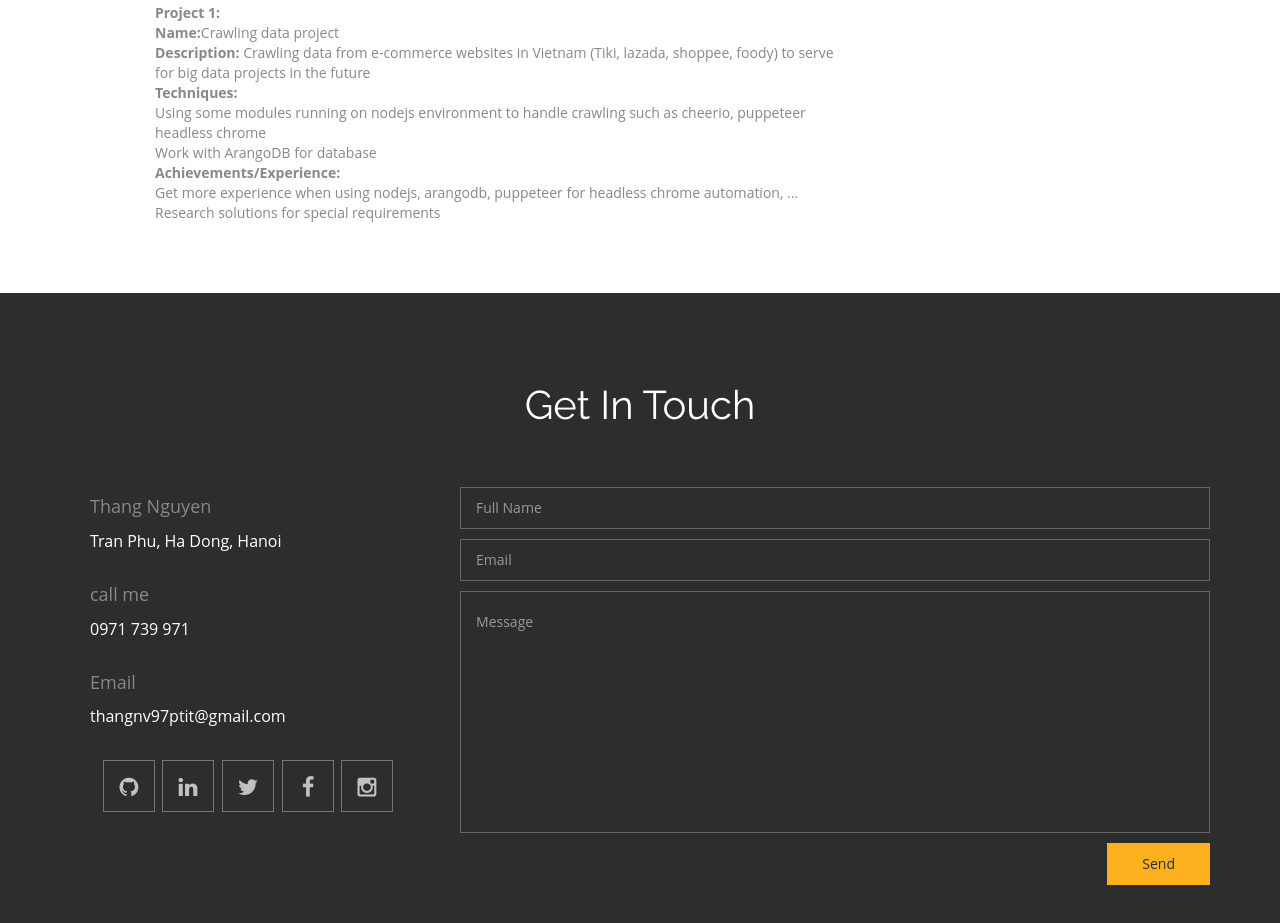
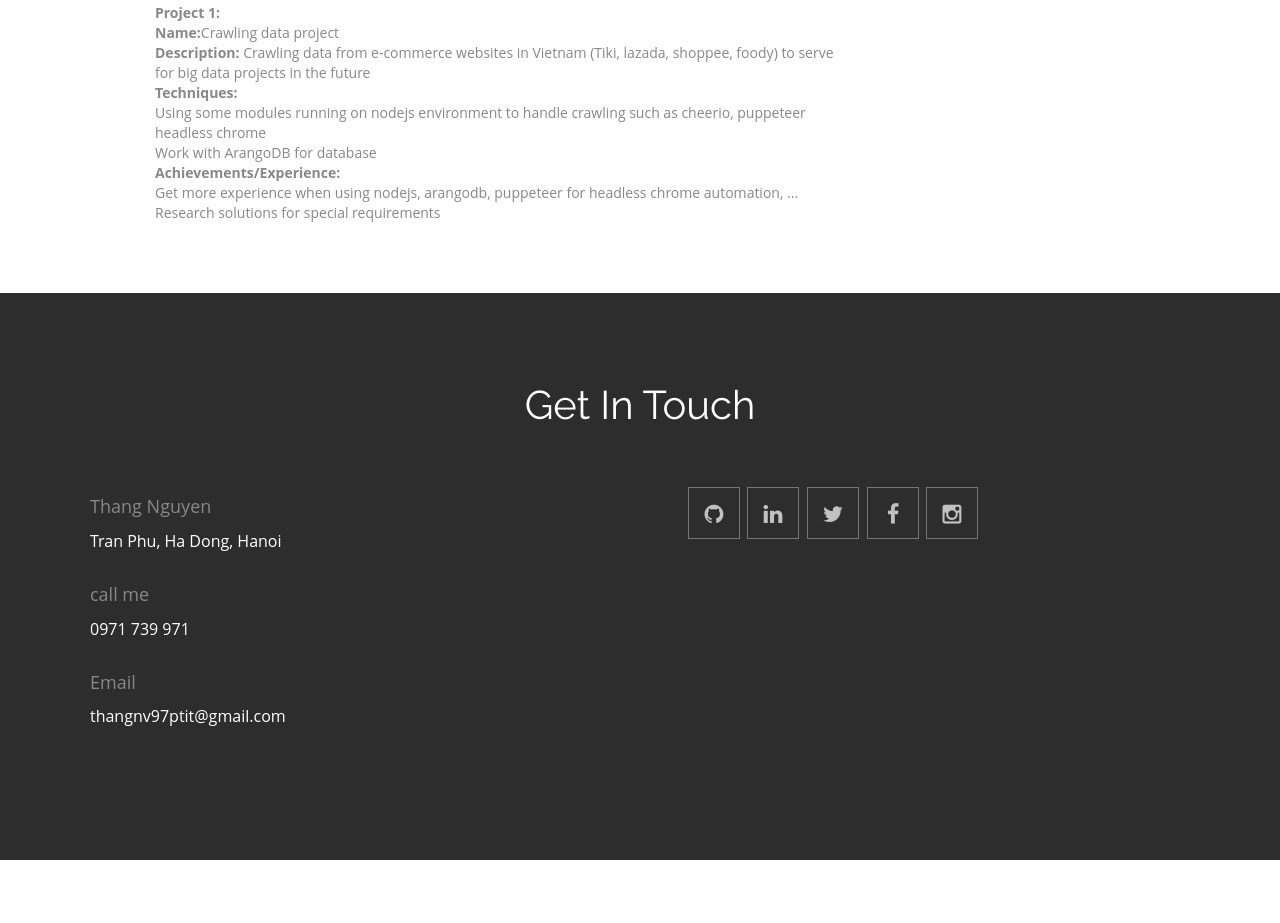
Before and after one commit to thangdev/old-thangdev.github.io, a plain HTML site: page index.html in a window 1280 px wide. Shown: the part 3057-3980 px from the top of the page. After the commit the page ends 3917 px from the top, so only its background shows below. Drawn offline with Linux system fonts and the light colour scheme.

Commit message:
update profile

```diff
--- a/index.html
+++ b/index.html
@@ -342,6 +342,12 @@
               </div>
             </div>
 
+
+
+
+          </div>
+          <div class="col-lg-8 wow fadeInLeft delay-06s">
+            <!--NOTE: Update your email Id in "contact_me.php" file in order to receive emails from your contact form-->
       <ul class="social_links">
         <li class="pinterest animated bounceIn wow delay-04s animated"
           style="visibility: visible; animation-name: bounceIn;"><a href="https://github.com/danptit"><i
@@ -361,36 +367,6 @@
             href="https://www.instagram.com/thangdev.official/"><i class="fa fa-instagram"></i></a></li>
       </ul>
 
-
-          </div>
-          <div class="col-lg-8 wow fadeInLeft delay-06s">
-            <!--NOTE: Update your email Id in "contact_me.php" file in order to receive emails from your contact form-->
-
-            <form name="sentMessage" id="contactForm" novalidate>
-              <div class="control-group">
-                <div class="controls">
-                  <input type="text" class="form-control" placeholder="Full Name" id="name" required
-                    data-validation-required-message="Please enter your name" />
-                  <p class="help-block"></p>
-                </div>
-              </div>
-              <div class="control-group">
-                <div class="controls">
-                  <input type="email" class="form-control" placeholder="Email" id="email" required
-                    data-validation-required-message="Please enter your email" />
-                </div>
-              </div>
-
-              <div class="control-group">
-                <div class="controls">
-                  <textarea rows="10" cols="100" class="form-control" placeholder="Message" id="message" required
-                    data-validation-required-message="Please enter your message" minlength="5"
-                    data-validation-minlength-message="Min 5 characters" maxlength="999" style="resize:none"></textarea>
-                </div>
-              </div>
-              <div id="success"> </div> <!-- For success/fail messages -->
-              <button type="submit" class="btn btn-primary pull-right">Send</button><br />
-            </form>
           </div>
         </div>
       </section>
```
Lines whose indentation alone changed are shown as unchanged.
